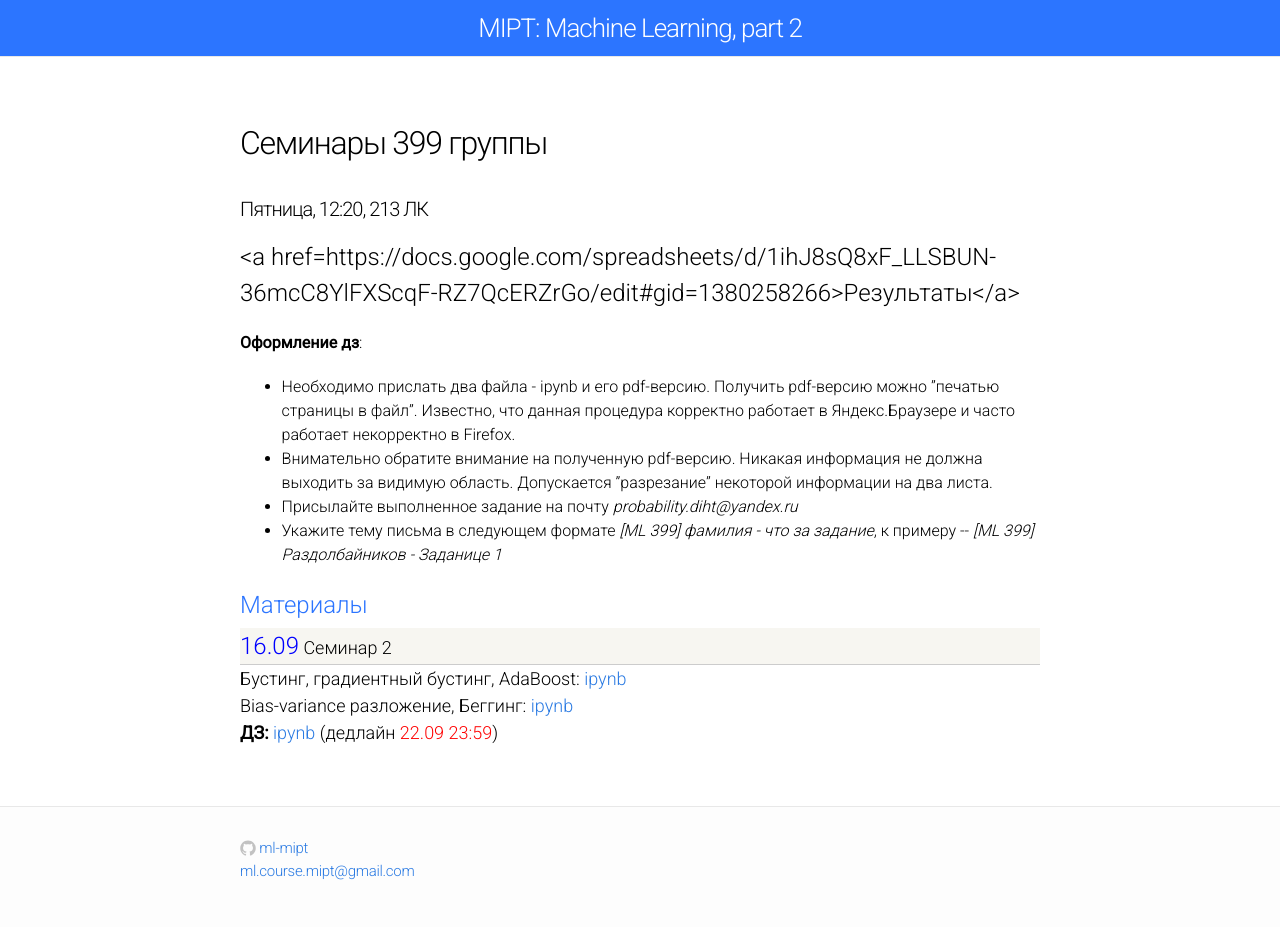
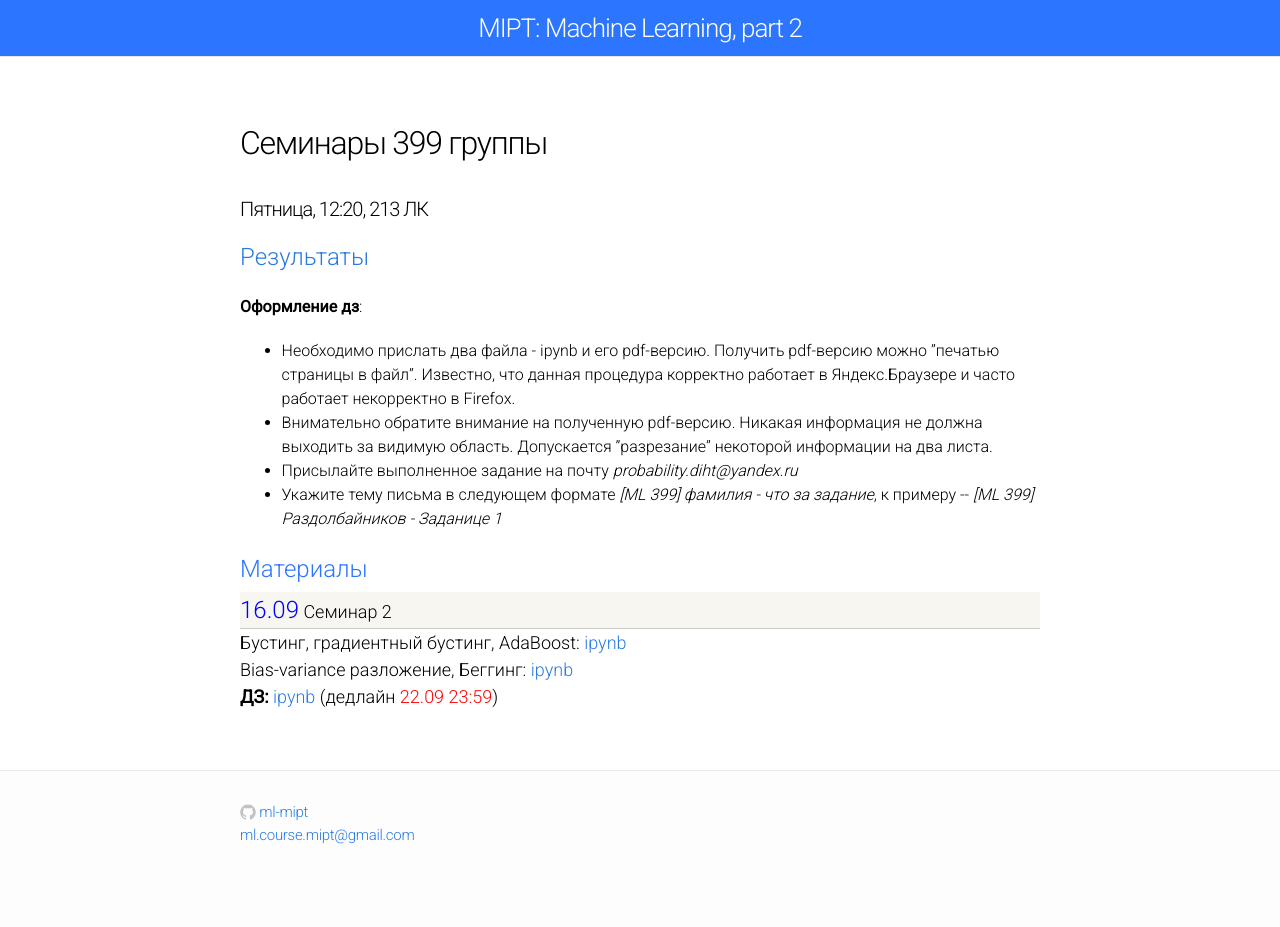
Before and after one commit to ml-mipt/old-ml-mipt.github.io, a Jekyll site: the page built from 399/seminars.md, in a window 1280 px wide. Built offline with Jekyll 4.4.1, drawn with Linux system fonts in a browser that asks for light colours; after the commit the page ends 900 px from its top, so only the background shows below that.

Commit message:
Update seminars.md

```diff
--- a/399/seminars.md
+++ b/399/seminars.md
@@ -8,7 +8,7 @@ permalink: /399/
 
 #### Пятница, 12:20, 213 ЛК
 
-<font size="5"><a href=https://docs.google.com/spreadsheets/d/1ihJ8sQ8xF_LLSBUN-36mcC8YlFXScqF-RZ7QcERZrGo/edit#gid=1380258266>Результаты</a></font>
+<font size="5"><a href="https://docs.google.com/spreadsheets/d/1ihJ8sQ8xF_LLSBUN-36mcC8YlFXScqF-RZ7QcERZrGo/edit#gid=1380258266">Результаты</a></font>
 
 **Оформление дз**:
 <ul>
```
